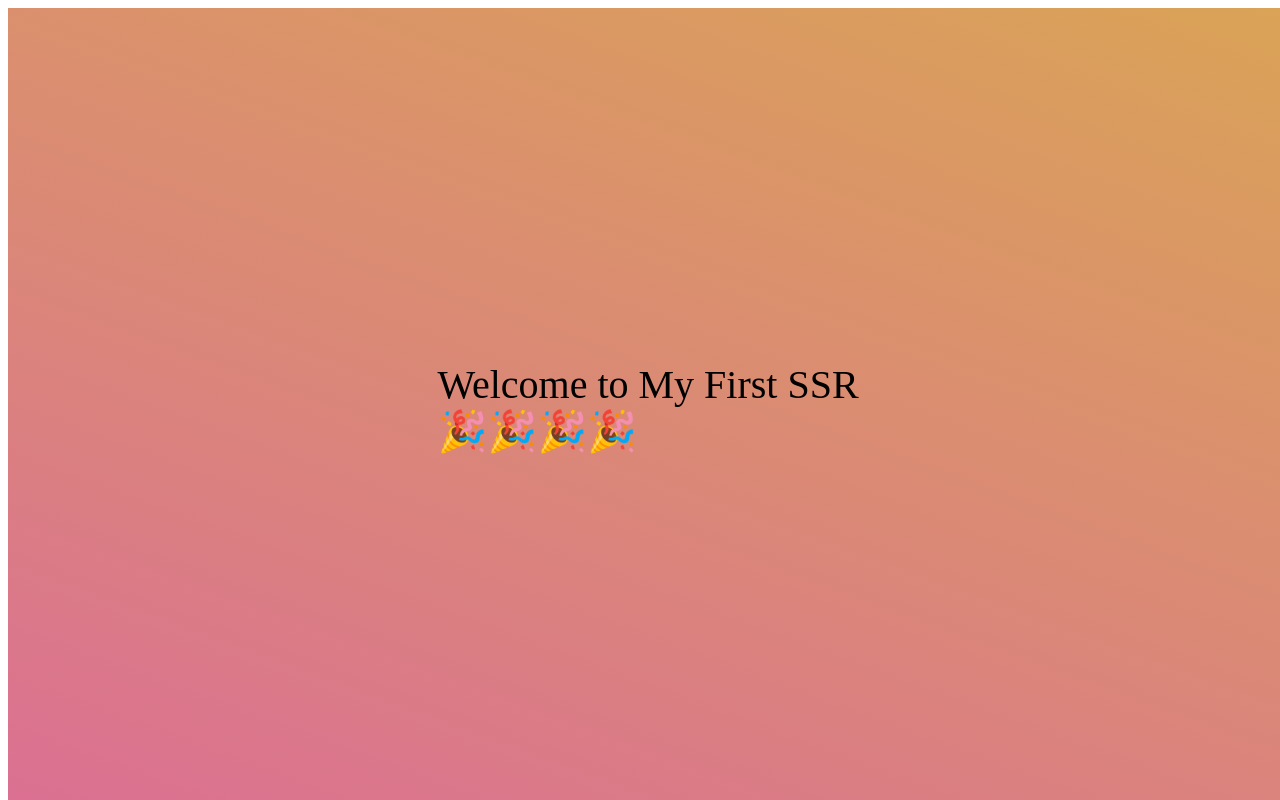
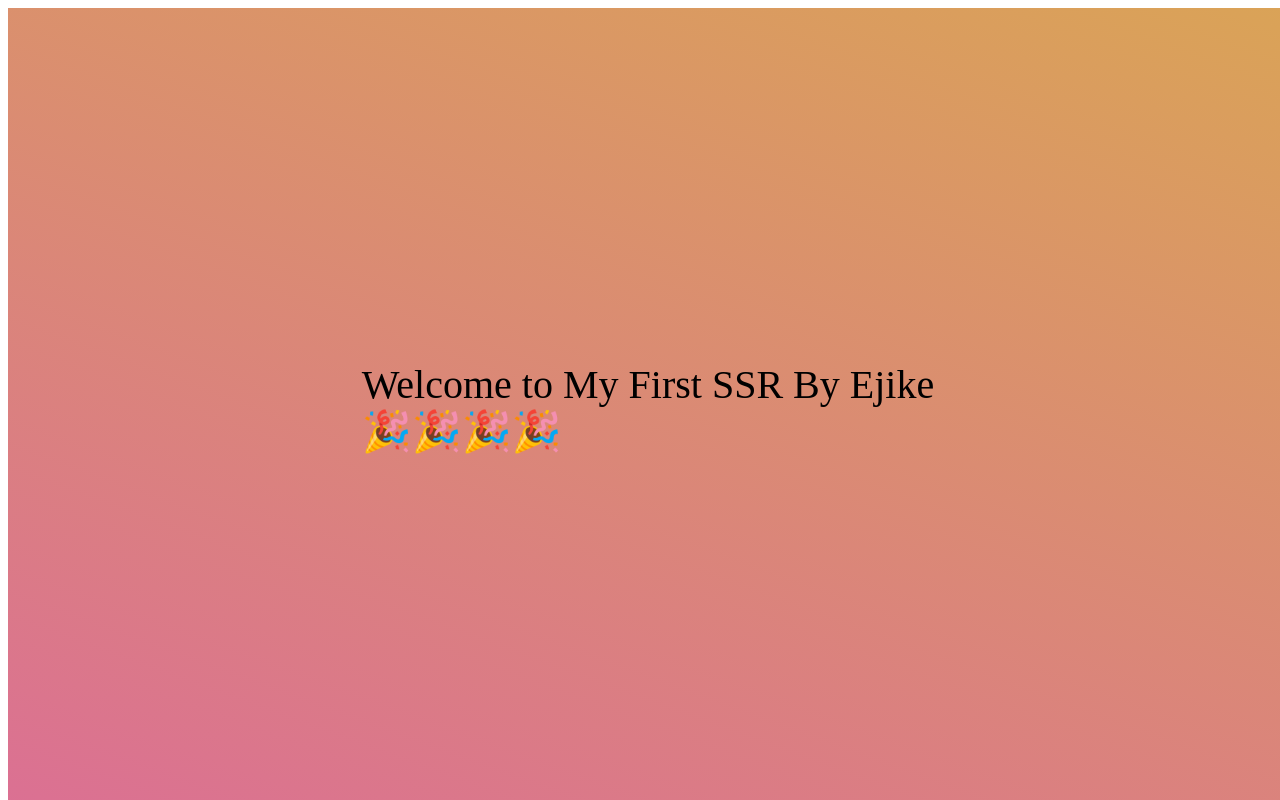
Before and after one commit to victoryejike/React-SSR, a React app: page / in a window 1280 px wide. Built offline with nearby package versions, Linux system fonts and the light colour scheme; the HTML template or start-up script is replaced by a standard one.

Commit message:
added nodemon would figure out how to use it to avoid manual restarts

```diff
--- a/package.json
+++ b/package.json
@@ -2,7 +2,7 @@
   "name": "React-SSR",
   "version": "1.0.0",
   "description": "",
-  "main": "index.js",
+  "main": "./src/server.js",
   "scripts": {
     "start": "node ./dist/server",
     "build": "webpack -p",
@@ -24,6 +24,7 @@
     "babel-loader": "^7.1.2",
     "babel-preset-env": "^1.6.1",
     "babel-preset-react": "^6.11.1",
+    "nodemon": "^2.0.7",
     "webpack": "^3.8.1",
     "webpack-node-externals": "^1.2.0"
   },
--- a/src/client/App.js
+++ b/src/client/App.js
@@ -13,10 +13,10 @@ const AppContainer = styled.div`
   background: linear-gradient(20deg, rgb(219, 112, 147), #daa357);
 `;
 
-const App = () => {
+const App = ({ data }) => {
     return (
         <AppContainer>
-            Welcome to My First SSR<br></br>
+            Welcome to My First SSR By {data}<br></br>
                 🎉🎉🎉🎉
         </AppContainer>
     )
--- a/src/client/index.js
+++ b/src/client/index.js
@@ -2,4 +2,4 @@ import React from 'react';
 import { hydrate } from 'react-dom';
 import App from './App';
 
-hydrate(<App />, document.getElementById('root'))
+hydrate(<App data='Ejike' />, document.getElementById('root'))
--- a/src/server.js
+++ b/src/server.js
@@ -13,7 +13,7 @@ app.use(express.static('dist'))
 app.get('/', (req, res)=>{
     const sheet = new ServerStyleSheet() //creates stylesheet
 
-    const body = renderToString(sheet.collectStyles(<App />)); //collects stylesheet
+    const body = renderToString(sheet.collectStyles(<App data='Ejike' />)); //collects stylesheet
     const styleTags = sheet.getStyleTags() //gets all the tags in the html
     const title = `Server Side Rendered React Application`
 
```
Also changed, not shown: 3 other files (tests, documents, lock files or other folders).
